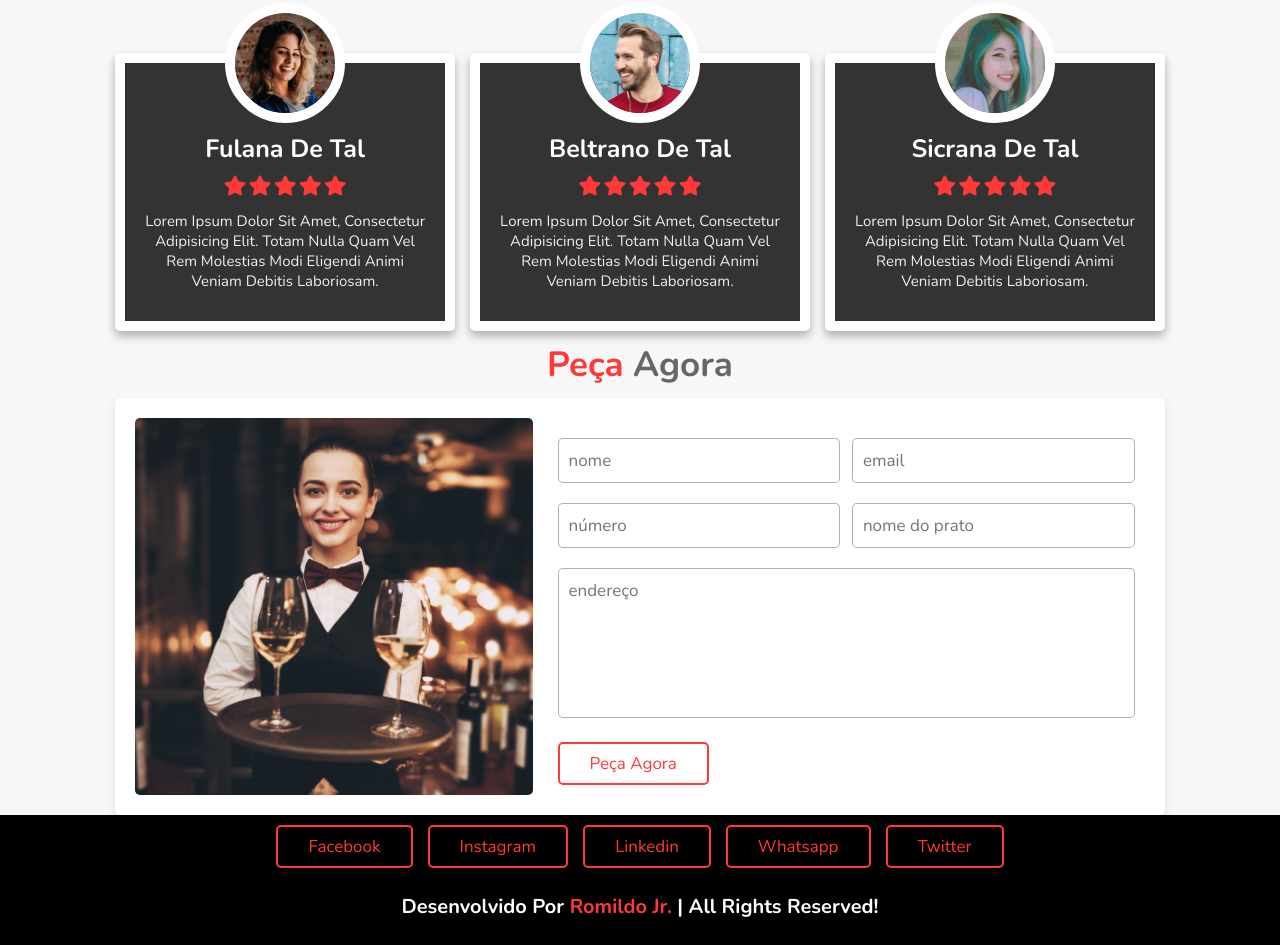
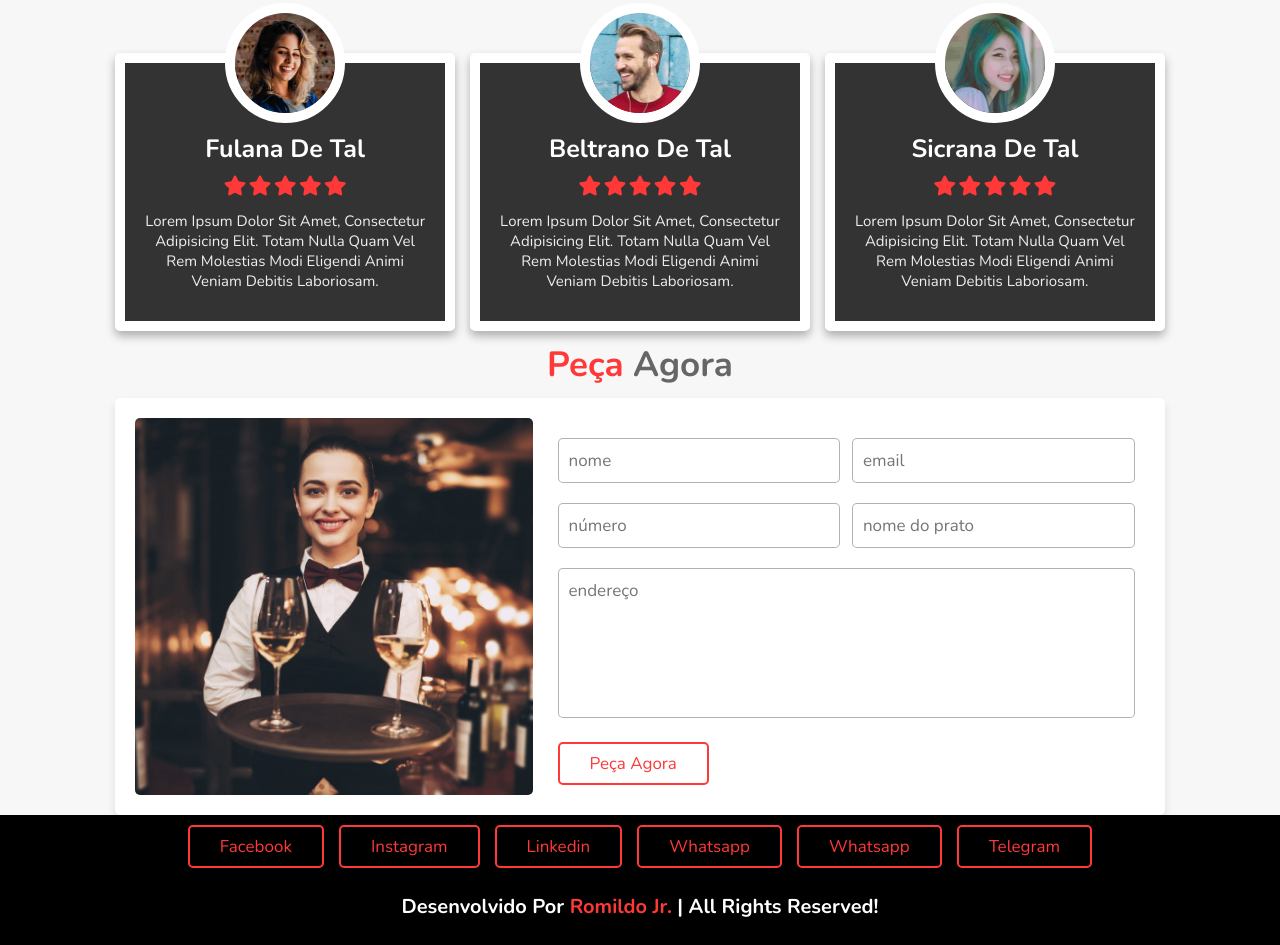
Before and after one commit to romildoalimajr/burguer, a plain HTML site: page index.html in a window 1280 px wide. Shown: the part 3612-4557 px from the top of the page. Drawn offline with nearby package versions, Linux system fonts and the light colour scheme.

Commit message:
atualização das redes sociais

```diff
--- a/index.html
+++ b/index.html
@@ -440,11 +440,12 @@
     <section class="footer">
 
         <div class="share">
-            <a href="" class="btn">facebook</a>
-            <a href="" class="btn">instagram</a>
-            <a href="" class="btn">linkedin</a>
-            <a href="" class="btn">whatsapp</a>
-            <a href="" class="btn">twitter</a>
+            <a href="https://www.facebook.com/kalangos.net" target="_blank" class="btn">facebook</a>
+            <a href="https://www.instagram.com/odlimor.sevla/" target="_blank" class="btn">instagram</a>
+            <a href="https://www.linkedin.com/in/romildo-a-lima-jr-/" target="_blank" class="btn">linkedin</a>
+            <a href="https://api.whatsapp.com/send?phone=5581994701058&text=Oi%20gostaria%20de%20saber%20mais%20sobre%20seus%20servi%C3%A7os" target="_blank" class="btn">whatsapp</a>
+            <a href="https://api.whatsapp.com/send?phone=5583986003492&text=Oi%20gostaria%20de%20saber%20mais%20sobre%20seus%20servi%C3%A7os" target="_blank" class="btn">whatsapp</a>
+            <a href="https://t.me/@RomildoAlvesJr" target="_blank" class="btn">telegram</a>
         </div>
 
         <h1 class="credit">desenvolvido por <span>Romildo Jr.</span> | all rights reserved!</h1>
```
